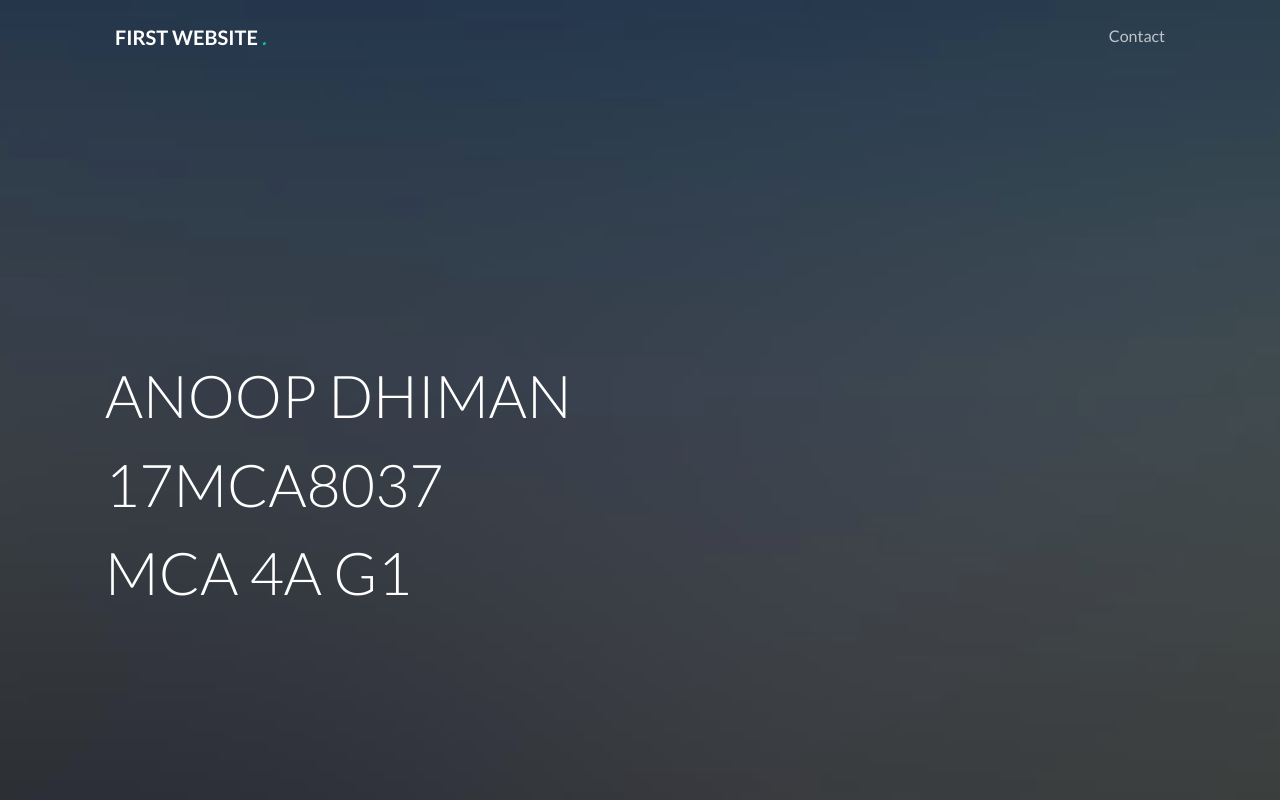
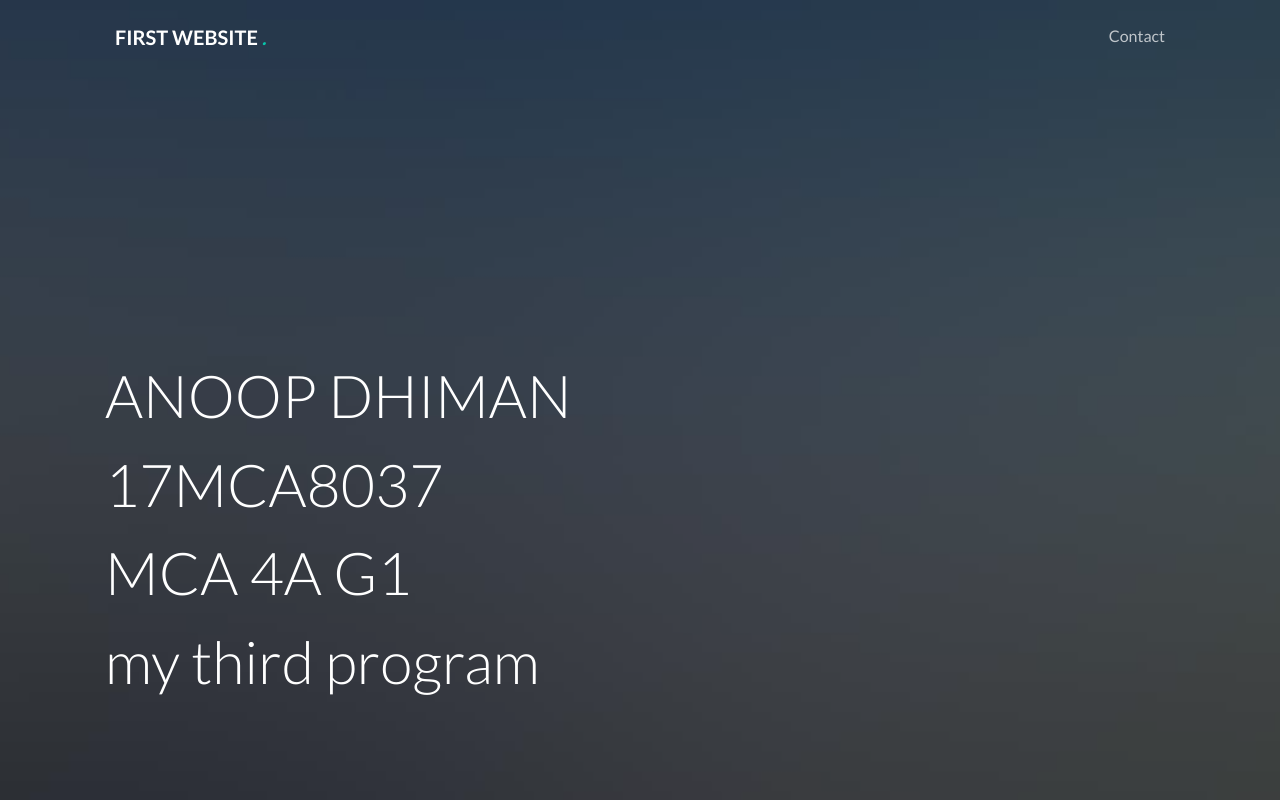
Before and after one commit to dhiman14011994/Azurewepapplication, a plain HTML site: page index.html in a window 1280 px wide. Shown: the top 800 px of the page. Drawn offline with Linux system fonts and the light colour scheme; files whose address does not match are found by name.

Commit message:
Update index.html

```diff
--- a/index.html
+++ b/index.html
@@ -94,6 +94,7 @@
 							<h1>ANOOP DHIMAN</h1>
 <h1>17MCA8037</h1>
 <h1>MCA 4A G1</h1>
+							<h1>my third program</h1>
 						</div>
 						<div class="col-md-4 col-md-push-1 animate-box" data-animate-effect="fadeInRight">
 								</header>
```
